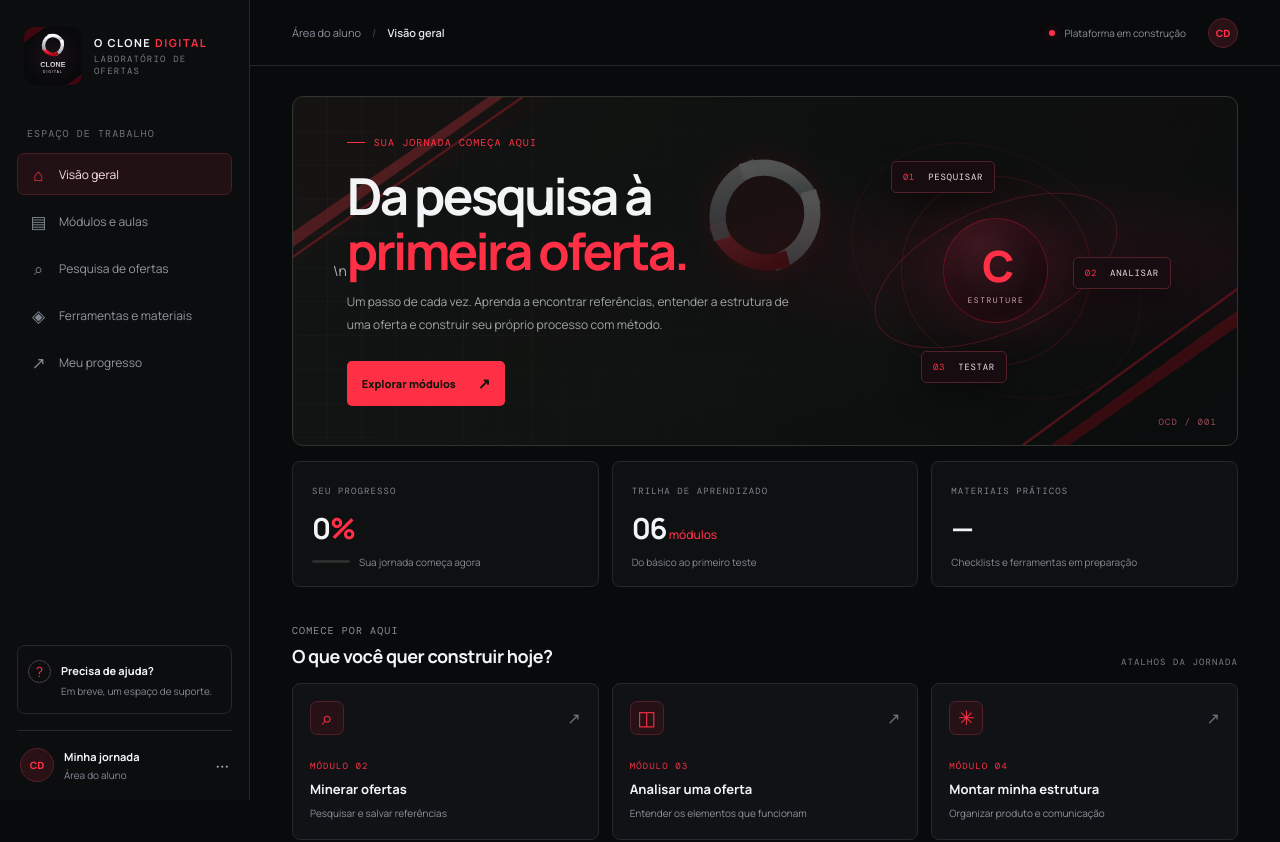
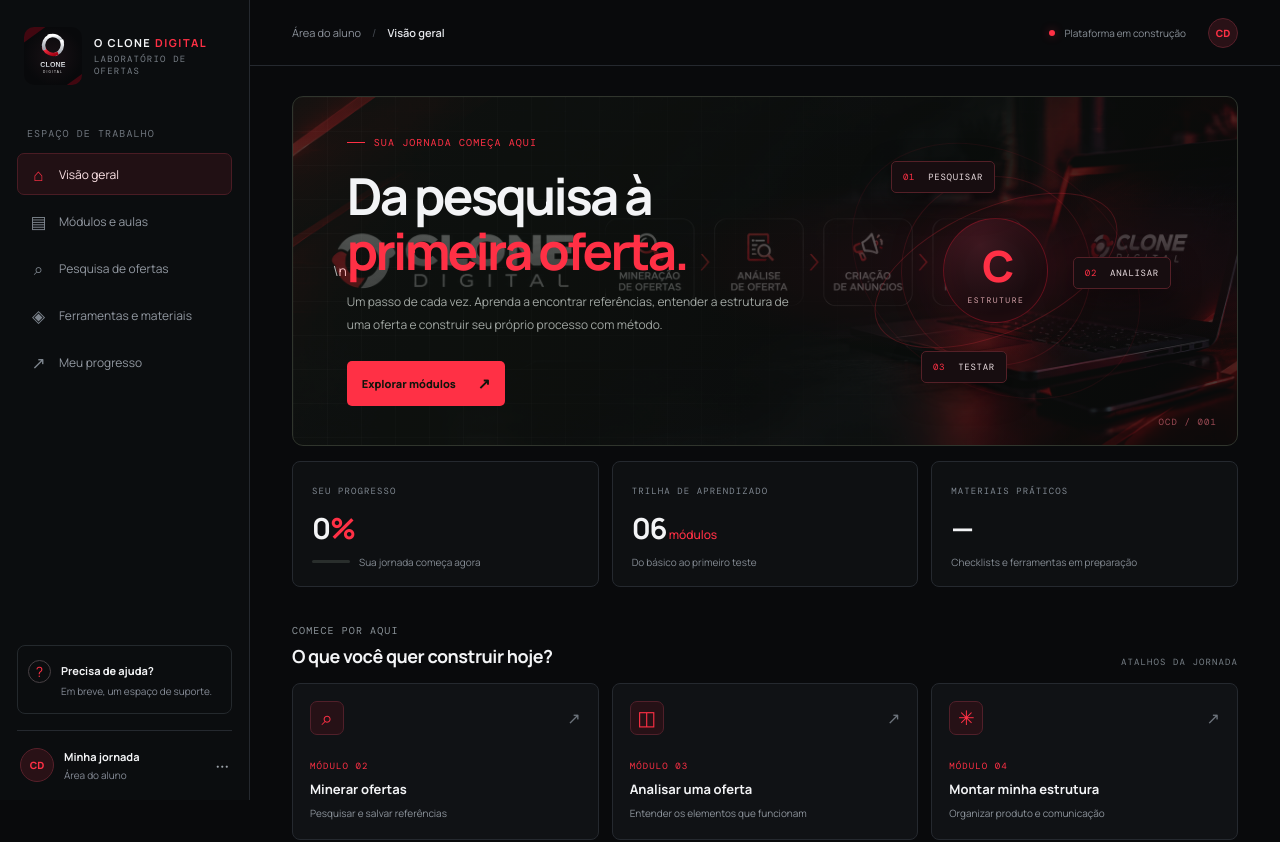
Before and after one commit to oLuiixz/o-clone-digital, a Next.js app: page / in a window 1280 px wide. Shown: the top 842 px of the page. Built offline with nearby package versions, Linux system fonts and the light colour scheme.

Commit message:
Usar banner enviado na pasta imagens

```diff
--- a/app/page.js
+++ b/app/page.js
@@ -59,7 +59,7 @@ export default function Home() {
       <section className="main-panel" id="inicio">
         <header className="topbar"><div className="breadcrumb">Área do aluno <span>/</span> <b>Visão geral</b></div><div className="top-actions"><span className="status-dot"></span><span>Plataforma em construção</span><button className="user-button" aria-label="Perfil">CD</button></div></header>
         <div className="content">
-          <section className="hero">\n            <img className="hero-banner-image" src="/imagens/banner-clone-digital.svg" alt="O Clone Digital — Encontre, analise, estruture e teste" />
+          <section className="hero">\n            <img className="hero-banner-image" src="/imagens/banner.webp" alt="O Clone Digital — Encontre, analise, estruture e teste" />
             <div className="hero-copy">
               <div className="eyebrow"><span className="eyebrow-line"></span> SUA JORNADA COMEÇA AQUI</div>
               <h1>Da pesquisa à<br /><em>primeira oferta.</em></h1>
```
